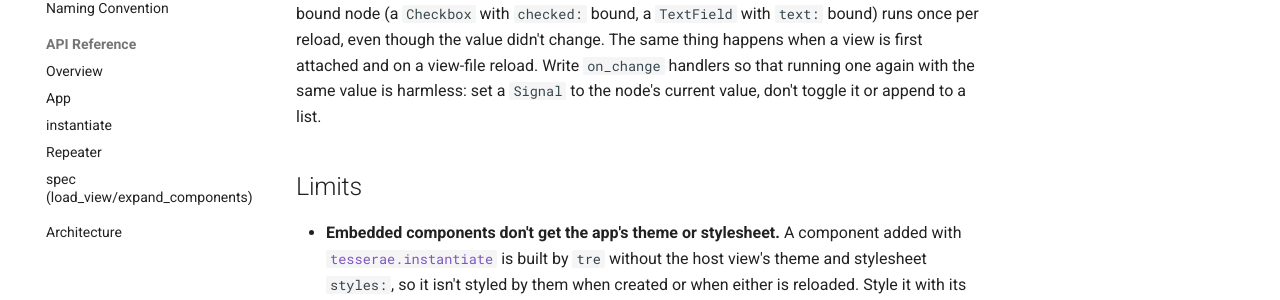
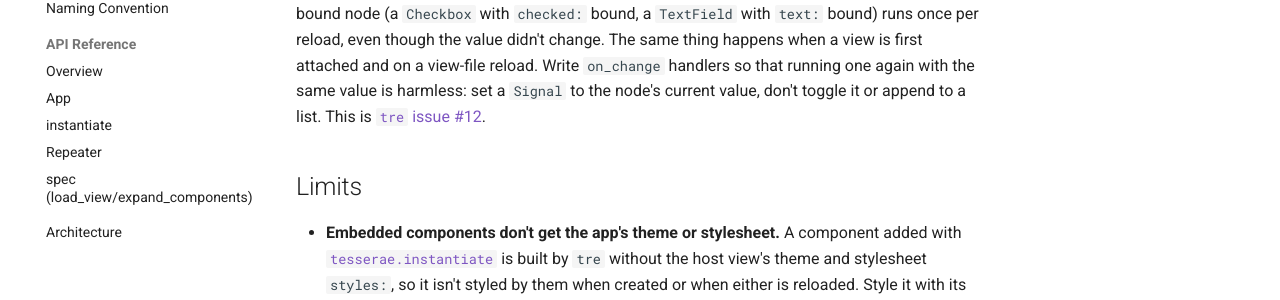
Before and after one commit to mindderivative/tesserae, an MkDocs documentation site: the page built from docs/guide/hot-reload.md, in a window 1280 px wide and 900 px high, scrolled down 1642 px. Shown: the part 450-750 px from the top of the window. Built offline with MkDocs 1.6.1 and Material for MkDocs 9.7.7, drawn with Linux system fonts in a browser that asks for light colours; comment, search, counter and statistics services are not loaded.

Commit message:
BUILD_TRACKER.md, hot-reload guide: link tre#12 (on_change fires on every reload)
Co-Authored-By: Claude Opus 5.5 <noreply@anthropic.com>

```diff
--- a/docs/guide/hot-reload.md
+++ b/docs/guide/hot-reload.md
@@ -100,7 +100,7 @@ runs once per reload, even though the value didn't change. The same
 thing happens when a view is first attached and on a view-file reload.
 Write `on_change` handlers so that running one again with the same value
 is harmless: set a `Signal` to the node's current value, don't toggle
-it or append to a list.
+it or append to a list. This is [`tre` issue #12](https://github.com/mindderivative/tre/issues/12).
 
 ## Limits
 
```
Also changed, not shown: BUILD_TRACKER.md (+1 -1 lines).
